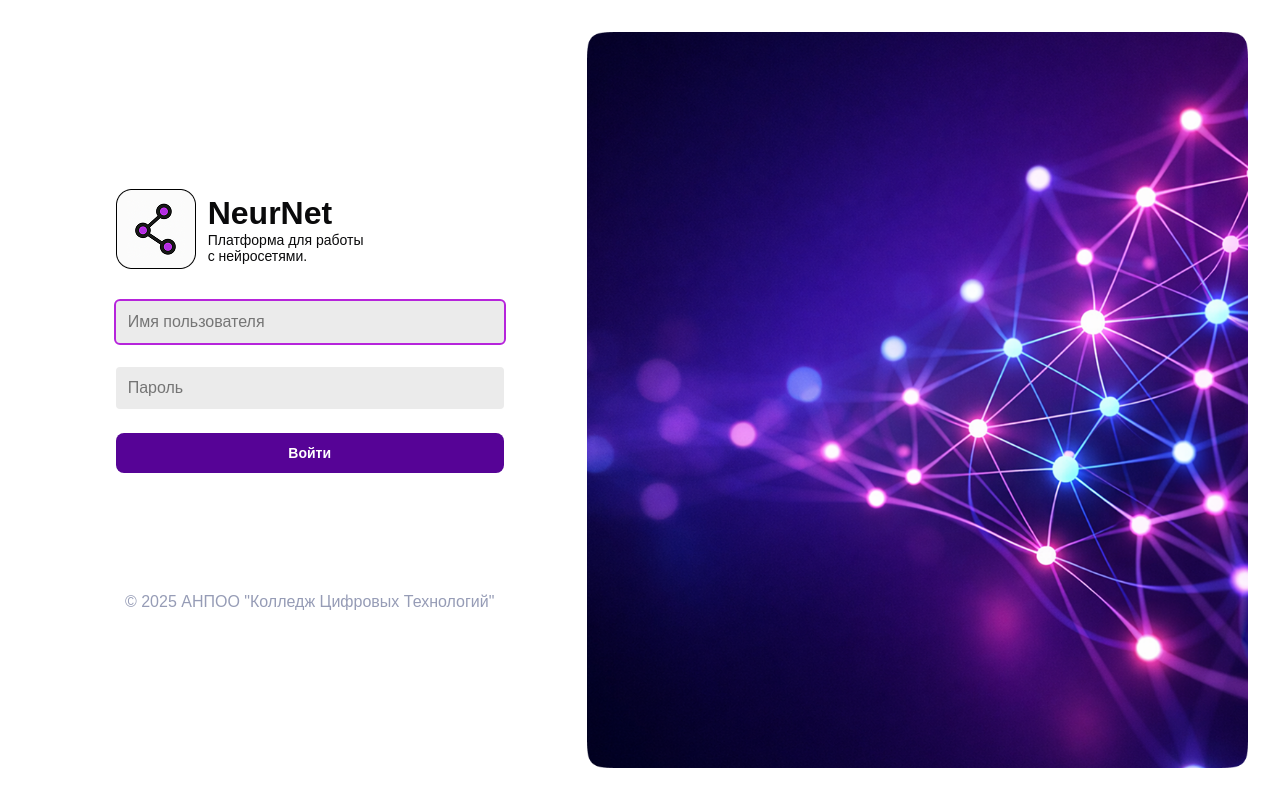
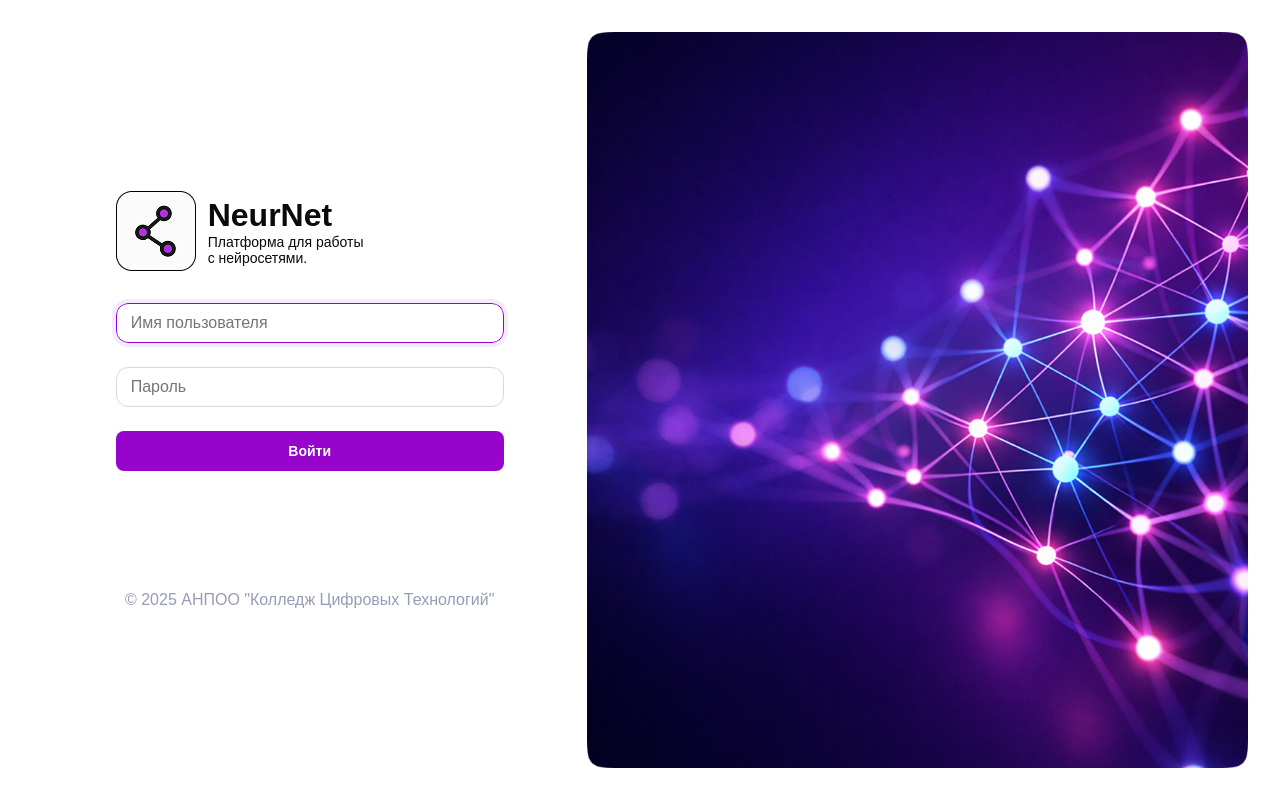
Before and after one commit to NeurNet/Neur.Client.Web, a React (Vite) app: page /login in a window 1280 px wide. Built offline with nearby package versions, Linux system fonts and the light colour scheme; no server answers.

Commit message:
feat: button and input redesign

```diff
--- a/src/components/ui/redesign-button/Button.module.css
+++ b/src/components/ui/redesign-button/Button.module.css
@@ -3,8 +3,11 @@
   font-size: 14px;
   font-weight: 600;
   color: var(--c-bg);
-  background-color: var(--c-button);
+  background-color: var(--c-primary);
   border-radius: 8px;
   border: none;
   cursor: pointer;
 }
+.button:hover {
+  background-color: var(--c-primary-accent);
+}
--- /dev/null
+++ b/src/components/ui/redesign-input/Input.module.css
@@ -0,0 +1,10 @@
+.input {
+  padding: 10px 14px;
+  border-radius: 12px;
+  border: 1px solid hsla(220, 6%, 85%, 1);
+  font-size: 16px;
+}
+.input:focus {
+  outline: 4px solid hsla(267, 100%, 96%, 1);
+  border-color: var(--c-primary);
+}
--- /dev/null
+++ b/src/components/ui/redesign-input/Input.tsx
@@ -0,0 +1,6 @@
+import clsx from 'clsx';
+import classes from './Input.module.css';
+
+export function Input({ className, ...props }: React.InputHTMLAttributes<HTMLInputElement>) {
+  return <input className={clsx(className, classes.input)} {...props} />;
+}
--- /dev/null
+++ b/src/components/ui/redesign-input/index.ts
@@ -0,0 +1 @@
+export * from './Input';
--- a/src/pages/login/Login.tsx
+++ b/src/pages/login/Login.tsx
@@ -2,7 +2,7 @@ import { useState } from 'react';
 import { useNavigate } from 'react-router';
 import { useMutation, useQueryClient } from '@tanstack/react-query';
 import { Button } from '@/components/ui/redesign-button';
-import { Input } from '@/components/ui/input';
+import { Input } from '@/components/ui/redesign-input';
 import { requestLogin } from '@/api/user';
 import classes from './Login.module.css';
 import loginArt from '@/assets/login_art.png';
--- a/src/styles/theme.css
+++ b/src/styles/theme.css
@@ -15,5 +15,8 @@
   --c-text: hsla(240, 5%, 4%, 1);
   --c-bg: hsla(0, 0%, 100%, 1);
 
-  --c-button: hsla(274, 96%, 30%, 1);
+  --c-primary: hsla(284, 95%, 41%, 1);
+  --c-primary-accent: hsla(274, 96%, 30%, 1);
+
+  --c-input: hsla(227, 22%, 86%, 1);
 }
```
